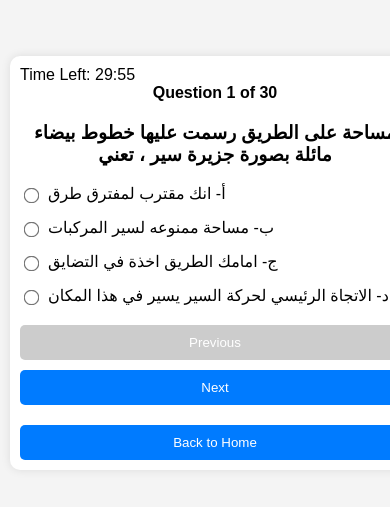
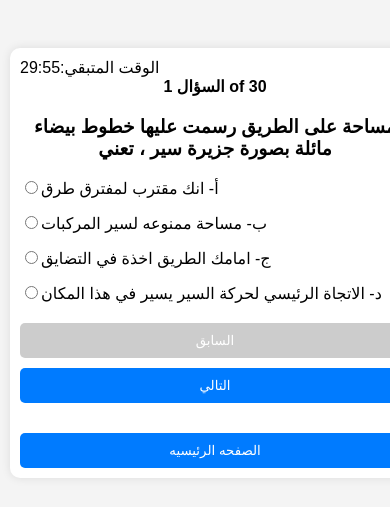
Before and after one commit to Samer20003/Sameeh_school, a React (Create React App) app: page /exam/1 in a window 390 px wide. Shown: the part 159-666 px from the top of the page. Built offline with nearby package versions, Linux system fonts and the light colour scheme.

Commit message:
updates on the style for the laptops and wide screens

```diff
--- a/src/Components/Exam.js
+++ b/src/Components/Exam.js
@@ -40,7 +40,7 @@ const Exam = () => {
       .filter((questionNumber) => questionNumber !== null);
 
     if (unansweredQuestions.length > 0) {
-      alert(`You have unanswered questions: ${unansweredQuestions.join(', ')}`);
+      alert(`لديك اساله لم تتم الاجابه عليها ${unansweredQuestions.join(', ')}`);
       return;
     }
 
@@ -77,7 +77,7 @@ const Exam = () => {
       <div className="main-content">
         <Timer onTimeUp={handleTimeUp} />
         <div className="question-counter">
-          Question {currentQuestionIndex + 1} of {questions.length}
+          السؤال {currentQuestionIndex + 1} of {questions.length}
         </div>
         <Question
           question={questions[currentQuestionIndex].question}
@@ -87,21 +87,21 @@ const Exam = () => {
         />
         <div className="navigation">
           <button onClick={handlePrevious} disabled={currentQuestionIndex === 0}>
-            Previous
+            السابق
           </button>
           <button
             onClick={handleNext}
             disabled={currentQuestionIndex === questions.length - 1}
           >
-            Next
+            التالي
           </button>
           {currentQuestionIndex === questions.length - 1 && (
-            <button onClick={handleSubmit}>Submit</button>
+            <button onClick={handleSubmit}>تقدم</button>
           )}
         </div>
         {/* Add the "Back to Home" button */}
         <button onClick={handleBackToHome} className="back-to-home">
-          Back to Home
+          الصفحه الرئيسيه
         </button>
       </div>
     </div>
--- a/src/Components/Results.js
+++ b/src/Components/Results.js
@@ -14,12 +14,12 @@ const Results = ({ questions, userAnswers, onRestart }) => {
 
   return (
     <div className="results">
-      <h2>Results</h2>
+      <h2>النتيجه</h2>
       <p>
-        You scored {correctAnswers} out of {questions.length}.
+        نتيجتك {correctAnswers} من {questions.length}
       </p>
-      <p>{isPassed ? 'Congratulations! You passed!' : 'Sorry, you failed.'}</p>
-      <h3>Review Your Mistakes:</h3>
+      <p>{isPassed ? 'Congratulations! You passed!' : 'الله لا يعطيك اياها العافيه '}</p>
+      <h3>راجع اخطائك بتركيز</h3>
       <div className="review-section">
         {questions.map((q, index) => {
           const userAnswer = userAnswers[index];
@@ -30,10 +30,10 @@ const Results = ({ questions, userAnswers, onRestart }) => {
               <div key={index} className="review-item">
                 <p><strong>Question {index + 1}:</strong> {q.question}</p>
                 <p style={{ color: 'red' }}>
-                  <strong>Your Answer:</strong> {userAnswer || 'Not answered'}
+                  <strong>اجابتك:</strong> {userAnswer || 'Not answered'}
                 </p>
                 <p style={{ color: 'green' }}>
-                  <strong>Correct Answer:</strong> {q.correctAnswer}
+                  <strong>الاجابه الصحيحه:</strong> {q.correctAnswer}
                 </p>
               </div>
             );
@@ -41,7 +41,7 @@ const Results = ({ questions, userAnswers, onRestart }) => {
           return null;
         })}
       </div>
-      <button onClick={onRestart}>Restart Quiz</button>
+      <button onClick={onRestart}>اعاده الامتحان</button>
     </div>
   );
 };
--- a/src/Components/Timer.js
+++ b/src/Components/Timer.js
@@ -21,7 +21,7 @@ const Timer = ({ onTimeUp }) => {
 
   return (
     <div className="timer">
-      Time Left: {minutes}:{seconds < 10 ? `0${seconds}` : seconds}
+      الوقت المتبقي:{minutes}:{seconds < 10 ? `0${seconds}` : seconds}
     </div>
   );
 };
--- a/src/Pages/HomePage.js
+++ b/src/Pages/HomePage.js
@@ -12,7 +12,7 @@ const HomePage = () => {
 
   return (
     <div className="home-page">
-      <h1>Select an Exam</h1>
+      <h1>اختار امتحان</h1>
       <div className="exam-grid">
         {Array.from({ length: totalExams }, (_, index) => (
           <div
@@ -20,7 +20,7 @@ const HomePage = () => {
             className="exam-square"
             onClick={() => handleExamClick(index + 1)}
           >
-            Exam {index + 1}
+            امتحان {index + 1}
           </div>
         ))}
       </div>
--- a/src/styles/App.css
+++ b/src/styles/App.css
@@ -48,48 +48,41 @@ body {
   min-height: 100vh;
 }
 
+/* Fixed size for .app on larger screens */
 .app {
   background: white;
   padding: 20px;
   border-radius: 10px;
   box-shadow: 0 0 10px rgba(0, 0, 0, 0.1);
-  width: 90%; /* Adjusted width for smaller screens */
-  max-width: 800px; /* Max width for larger screens */
+  width: 650px; /* Fixed width for larger screens */
+  min-height: 350px; /* Use min-height instead of fixed height */
   margin: 20px auto; /* Center the container horizontally */
+  overflow-y: auto; /* Add scroll if content overflows */
+  display: flex;
+  flex-direction: column;
+  justify-content: space-between; /* Distribute space between content and buttons */
 }
 
 .question {
   margin-bottom: 20px;
-  text-align: center; /* Center the question text */
+  text-align: center;
+  word-wrap: break-word; /* Prevent long text from overflowing */
 }
 
 .option {
   margin: 15px 0;
   font-size: 1.2em;
-  text-align: left; /* Align options to the left */
-}
-
-.option label {
-  display: flex;
-  align-items: center;
-  cursor: pointer;
-}
-
-.option input {
-  margin-right: 10px;
-  transform: scale(1.2);
-}
-
-.option span {
-  font-size: 1.1em;
+  text-align: left;
+  word-wrap: break-word; /* Prevent long text from overflowing */
 }
 
 .navigation {
   display: flex;
   justify-content: space-between;
-  margin-top: 20px;
+  margin-top: auto; /* Push buttons to the bottom */
   flex-wrap: wrap; /* Allow buttons to wrap on smaller screens */
   gap: 10px; /* Add gap between buttons */
+  padding-bottom: 10px; /* Add padding to the bottom of the navigation */
 }
 
 button {
@@ -100,11 +93,11 @@ button {
   border-radius: 5px;
   cursor: pointer;
   flex: 1 1 auto; /* Allow buttons to grow and shrink */
-  transition: background-color 0.3s ease; /* Smooth hover effect */
+  transition: background-color 0.3s ease;
 }
 
 button:hover {
-  background-color: #0056b3; /* Darker shade on hover */
+  background-color: #0056b3;
 }
 
 button:disabled {
@@ -123,8 +116,8 @@ button:disabled {
   gap: 20px;
   justify-content: center;
   margin-top: 20px;
-  max-height: 400px;
-  overflow-y: auto;
+  max-height: 300px; /* Adjust based on your fixed container height */
+  overflow-y: auto; /* Add scroll if content overflows */
   padding: 10px;
 }
 
@@ -167,7 +160,7 @@ button:disabled {
   border: 1px solid #ccc;
   background-color: #fff;
   cursor: pointer;
-  transition: border-color 0.3s ease; /* Smooth hover effect */
+  transition: border-color 0.3s ease;
 }
 
 .question-navigation select:hover {
@@ -177,49 +170,50 @@ button:disabled {
 /* Responsive Styles */
 @media (max-width: 768px) {
   .app {
-    width: 95%; /* Increase width for smaller screens */
-    padding: 15px; /* Reduce padding for smaller screens */
+    width: 90%; /* Adjust width for smaller screens */
+    min-height: auto; /* Allow height to adjust on smaller screens */
+    padding: 15px;
   }
 
   .option {
-    font-size: 1em; /* Reduce font size for smaller screens */
+    font-size: 1em;
   }
 
   .option span {
-    font-size: 1em; /* Reduce font size for smaller screens */
+    font-size: 1em;
   }
 
   .navigation {
-    flex-direction: column; /* Stack buttons vertically on small screens */
+    flex-direction: column;
     gap: 10px;
   }
 
   button {
-    width: 100%; /* Full width buttons on small screens */
+    width: 100%;
   }
 
   .review-item {
-    width: 100%; /* Full width for review items on small screens */
-    max-width: none; /* Remove max-width restriction */
+    width: 100%;
+    max-width: none;
   }
 }
 
 @media (max-width: 480px) {
   .app {
-    width: 100%; /* Full width on very small screens */
-    margin: 10px; /* Reduce margin */
-    padding: 10px; /* Reduce padding */
+    width: 100%;
+    margin: 10px;
+    padding: 10px;
   }
 
   .question-counter {
-    font-size: 1em; /* Reduce font size for very small screens */
+    font-size: 1em;
   }
 
   .question-navigation label {
-    font-size: 1em; /* Reduce font size for very small screens */
+    font-size: 1em;
   }
 
   .question-navigation select {
-    font-size: 0.9em; /* Reduce font size for very small screens */
+    font-size: 0.9em;
   }
 }
```
